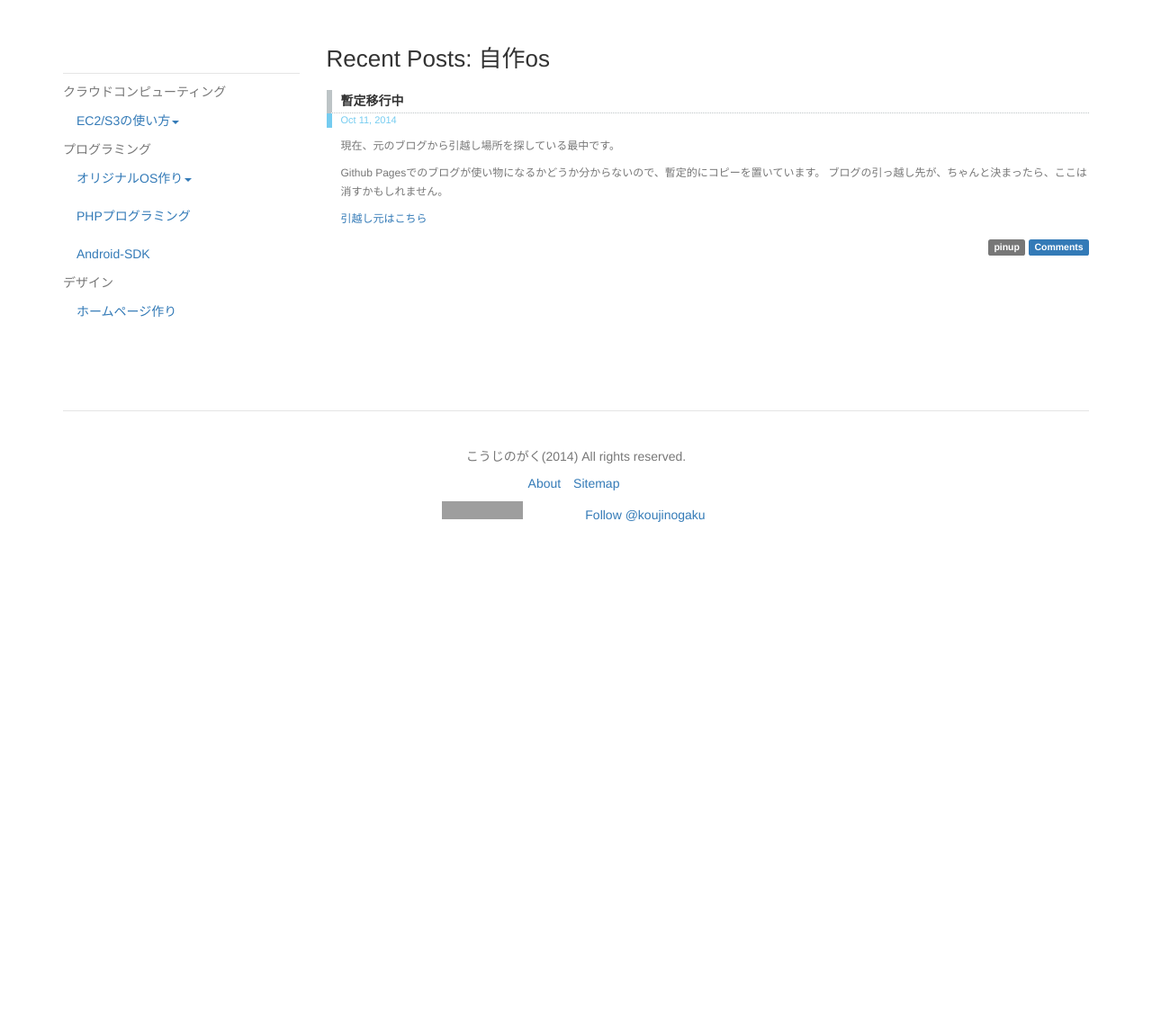
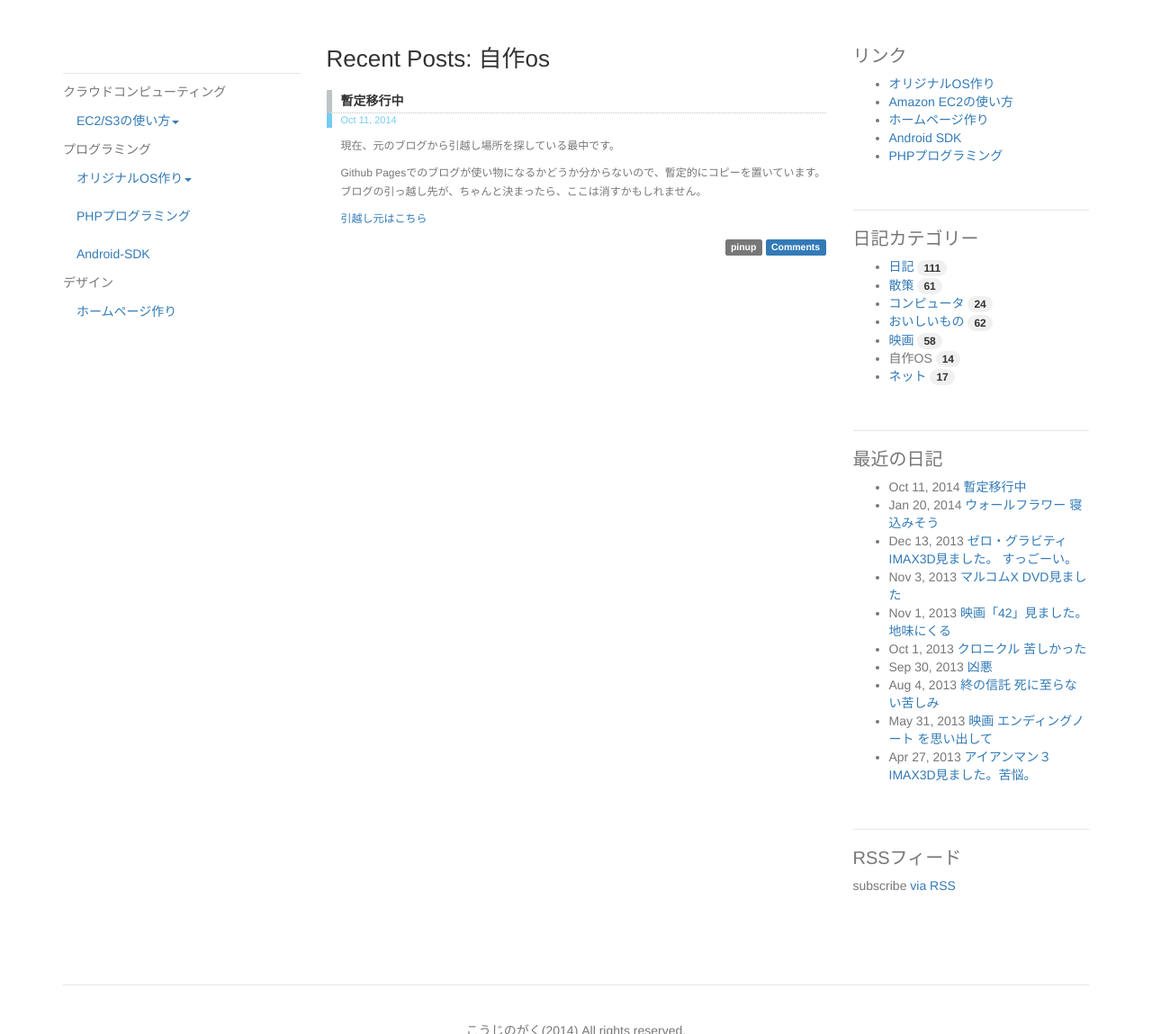
Before and after one commit to koujinogaku/koujinogaku.github.io, a Jekyll site: the page built from blog/categories/original-os.html, in a window 1280 px wide and 1400 px high. Shown: the part 251-1400 px from the top of the window at 90% size. Built offline with Jekyll 4.4.1, drawn with Linux system fonts in a browser that asks for light colours; nearby versions of some CDN libraries; comment, search, counter and statistics services are not loaded; grey boxes are pictures that could not be loaded.

Commit message:
selectable theme each collection and blog

```diff
--- a/_config.yml
+++ b/_config.yml
@@ -1,7 +1,8 @@
 ### Site settings
 lang: ja
-title: "こうじのがく"
-description: "聞いたこと見たこと感じたこと、とりあえず書いときます。"
+title: "こうじのがく書庫： 自作OS、クラウド、ホームページ作成"
+description: "とりあえず書庫。ブログには置けない記事を置いときます。"
+author: "こうじのがく"
 baseurl: ""
 exclude: [ "README.md", "LICENSE" ]
 url: "http://koujinogaku.github.io"
@@ -36,7 +37,6 @@ appearance:
 paginate: 5
 paginate_path: "blog/page:num/" # DON'T TOUCH THIS PATH.
 blog:
-  header: "header.html"
   title: "こうじのがく : 映画、コンピュータ、旅行、おいしいもの"
   description: "聞いたこと見たこと感じたこと、とりあえず書いときます。"
   title_position: article
@@ -44,6 +44,7 @@ blog:
   comment: true
   share: true
   category: true
+  theme: koujinogaku-blog
 
 ### Navigation Bar
 navbar:
@@ -68,6 +69,7 @@ collections:
     output: true
     share: true
     #comment: true
+    #theme: koujinogaku-osdev
   amazon-ec2:
     title: "Amazon EC2/S3の使い方(EC2)"
     description: "EC2初心者が、試行錯誤をしながら、何とか動くまでに行なったさまざまな作業と、気づいた点をまとめていきます。"
--- a/_includes/footer.html
+++ b/_includes/footer.html
@@ -1,5 +1,5 @@
 <footer class="site-footer">
-  <p>{{ site.title }}({{ 'now' | date: "%Y" }}) All rights reserved. </p>
+  <p>{% if site.author %}{{ site.author }}{% else %}{{ site.title }}{% endif %}({{ 'now' | date: "%Y" }}) All rights reserved. </p>
   <ul class="list-inline">
     <li><a href="/about/">About</a></li>
     <li><a href="/sitemap/">Sitemap</a></li>
--- a/_includes/get-theme-value
+++ b/_includes/get-theme-value
@@ -1 +1 @@
-{% if site.appearance[include.name] %}{% if site.appearance[include.name] != "none" %}{{ site.appearance[include.name] }}{% endif %}{% elsif site.data.themes[site.appearance.theme][include.name] %}{{ site.data.themes[site.appearance.theme][include.name] }}{% endif %}
+{% if site.appearance[include.name] %}{% if site.appearance[include.name] != "none" %}{{ site.appearance[include.name] }}{% endif %}{% elsif page.type == "blog" and site.blog.theme %}{{ site.data.themes[site.blog.theme][include.name] }}{% elsif page.collection and site.collections[page.collection].theme %}{% assign theme = site.collections[page.collection].theme %}{{ site.data.themes[theme][include.name] }}{% elsif site.data.themes[site.appearance.theme][include.name] %}{{ site.data.themes[site.appearance.theme][include.name] }}{% endif %}
```
Also changed, not shown: _data/themes/koujinogaku-blog.yml (added, +20 -0 lines), _data/widgets/sidearea.yml (+4 -6 lines), _data/widgets/links.yml (line endings or trailing spaces).
